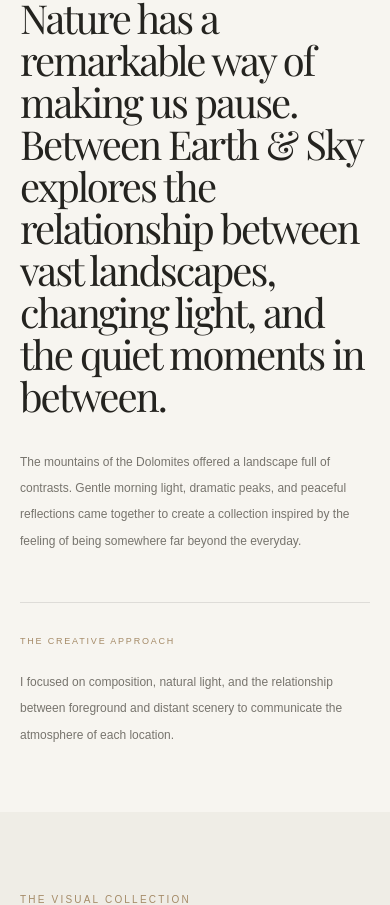
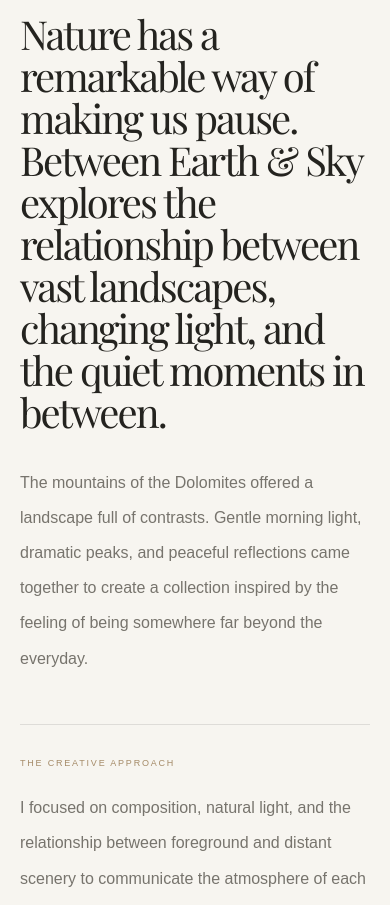
Before and after one commit to shakib-mia/photographer-portfolio, a Next.js app: page /portfolio/between-earth-and-sky in a window 390 px wide. Shown: the part 1087-1992 px from the top of the page. Built offline with nearby package versions, Linux system fonts and the light colour scheme; a web font is replaced by a local one.

Commit message:
lenis added

```diff
--- a/app/about/page.tsx
+++ b/app/about/page.tsx
@@ -63,7 +63,7 @@ export default function AboutPage() {
 									</span>
 								</h1>
 
-								<p className="max-w-[320px] text-[12px] leading-loose text-[#77746d] lg:pb-3">
+								<p className="max-w-[320px] leading-loose text-[#77746d] lg:pb-3">
 									A little about the perspective, passion, and
 									creative philosophy behind every photograph.
 								</p>
@@ -229,7 +229,7 @@ export default function AboutPage() {
 								</span>
 							</h2>
 
-							<p className="mx-auto mt-7 max-w-112.5 text-[12px] leading-loose text-[#77746d]">
+							<p className="mx-auto mt-7 max-w-112.5 leading-loose text-[#77746d]">
 								Great photography is not just about the perfect
 								frame. It is about the intention, connection,
 								and emotion behind it.
@@ -273,7 +273,7 @@ export default function AboutPage() {
 											{item.title}
 										</h3>
 
-										<p className="mt-4 max-w-87.5 text-[12px] leading-loose text-[#77746d]">
+										<p className="mt-4 max-w-87.5 leading-loose text-[#77746d]">
 											{item.description}
 										</p>
 									</motion.div>
@@ -329,7 +329,7 @@ export default function AboutPage() {
 								</span>
 							</h2>
 
-							<p className="mt-9 max-w-115 text-[12px] leading-loose text-white/50">
+							<p className="mt-9 max-w-115 leading-loose text-white/50">
 								From the first conversation to the final
 								photograph, every step is guided by care and
 								creative intention. I value collaboration,
@@ -371,7 +371,7 @@ export default function AboutPage() {
 							</span>
 						</h2>
 
-						<p className="mx-auto mt-8 max-w-100 text-[12px] leading-loose text-[#77746d]">
+						<p className="mx-auto mt-8 max-w-100 leading-loose text-[#77746d]">
 							Have an idea, a special occasion, or simply want to
 							create something beautiful? {"Let's"} talk.
 						</p>
--- a/app/globals.css
+++ b/app/globals.css
@@ -1,4 +1,17 @@
 @import "tailwindcss";
+
+/* Hide Scrollbar */
+html {
+	scrollbar-width: none;
+	-ms-overflow-style: none;
+}
+
+html::-webkit-scrollbar,
+body::-webkit-scrollbar {
+	display: none;
+	width: 0;
+	height: 0;
+}
 
 :root {
 	--background: #f7f5f0;
@@ -70,3 +83,25 @@ img {
 		transition-duration: 0.01ms !important;
 	}
 }
+
+/* Lenis Smooth Scroll */
+html.lenis,
+html.lenis body {
+	height: auto;
+}
+
+.lenis.lenis-smooth {
+	scroll-behavior: auto !important;
+}
+
+.lenis.lenis-smooth [data-lenis-prevent] {
+	overscroll-behavior: contain;
+}
+
+.lenis.lenis-stopped {
+	overflow: hidden;
+}
+
+.lenis.lenis-smooth iframe {
+	pointer-events: none;
+}
--- a/app/layout.tsx
+++ b/app/layout.tsx
@@ -3,6 +3,7 @@ import { Inter, Playfair_Display } from "next/font/google";
 import "./globals.css";
 import Navbar from "./src/components/layout/Navbar";
 import Footer from "./src/components/layout/Footer";
+import SmoothScroll from "./src/components/providers/SmoothScroll";
 
 const inter = Inter({
 	variable: "--font-inter",
@@ -33,9 +34,11 @@ export default function RootLayout({
 	return (
 		<html lang="en">
 			<body className={`${inter.variable} ${playfair.variable}`}>
-				<Navbar />
-				{children}
-				<Footer />
+				<SmoothScroll>
+					<Navbar />
+					{children}
+					<Footer />
+				</SmoothScroll>
 			</body>
 		</html>
 	);
--- a/app/portfolio/[slug]/page.tsx
+++ b/app/portfolio/[slug]/page.tsx
@@ -245,7 +245,7 @@ export default async function ProjectDetailPage({
 								</h1>
 							</div>
 
-							<p className="max-w-87.5 text-[12px] leading-loose text-[#77746d] lg:pb-2">
+							<p className="max-w-87.5 leading-loose text-[#77746d] lg:pb-2">
 								{project.description}
 							</p>
 						</div>
@@ -315,7 +315,7 @@ export default async function ProjectDetailPage({
 								{project.introduction}
 							</h2>
 
-							<p className="mt-8 max-w-175 text-[12px] leading-[2.2] text-[#77746d]">
+							<p className="mt-8 max-w-175 leading-[2.2] text-[#77746d]">
 								{project.story}
 							</p>
 
@@ -324,7 +324,7 @@ export default async function ProjectDetailPage({
 									The creative approach
 								</p>
 
-								<p className="mt-5 max-w-175 text-[12px] leading-[2.2] text-[#77746d]">
+								<p className="mt-5 max-w-175 leading-[2.2] text-[#77746d]">
 									{project.approach}
 								</p>
 							</div>
@@ -472,7 +472,7 @@ export default async function ProjectDetailPage({
 							</span>
 						</h2>
 
-						<p className="mx-auto mt-8 max-w-100 text-[12px] leading-loose text-white/50">
+						<p className="mx-auto mt-8 max-w-100 leading-loose text-white/50">
 							Every great photograph begins with a conversation.
 							Tell me what you have in mind.
 						</p>
--- a/app/portfolio/page.tsx
+++ b/app/portfolio/page.tsx
@@ -148,7 +148,7 @@ export default function PortfolioPage() {
 								</h1>
 
 								<div className="max-w-[320px] lg:pb-3">
-									<p className="text-[12px] leading-loose text-[#77746d]">
+									<p className=" leading-loose text-[#77746d]">
 										A curated collection of moments,
 										emotions, and stories captured through
 										my lens. Each frame holds a memory worth
@@ -328,7 +328,7 @@ export default function PortfolioPage() {
 							</span>
 						</h2>
 
-						<p className="mx-auto mt-8 max-w-100 text-[12px] leading-loose text-[#77746d]">
+						<p className="mx-auto mt-8 max-w-100 leading-loose text-[#77746d]">
 							Have a story worth capturing? I would love to hear
 							about it and bring your vision to life.
 						</p>
--- a/app/src/components/layout/Footer.tsx
+++ b/app/src/components/layout/Footer.tsx
@@ -64,7 +64,7 @@ export default function Footer() {
 							</span>
 						</Link>
 
-						<p className="mt-7 text-[12px] leading-loose text-white/45">
+						<p className="mt-7 leading-loose text-white/45">
 							Creating timeless visual stories through light,
 							emotion, and thoughtful artistic expression.
 						</p>
@@ -100,7 +100,7 @@ export default function Footer() {
 								<li key={item.label}>
 									<Link
 										href={item.href}
-										className="group inline-flex items-center gap-2 text-[12px] text-white/55 transition-colors duration-300 hover:text-white"
+										className="group inline-flex items-center gap-2 text-white/55 transition-colors duration-300 hover:text-white"
 									>
 										{item.label}
 										<ArrowUpRight
@@ -124,7 +124,7 @@ export default function Footer() {
 								<li key={service.label}>
 									<Link
 										href={service.href}
-										className="text-[12px] text-white/55 transition-colors duration-300 hover:text-white"
+										className=" text-white/55 transition-colors duration-300 hover:text-white"
 									>
 										{service.label}
 									</Link>
@@ -139,7 +139,7 @@ export default function Footer() {
 							Get in touch
 						</h3>
 
-						<p className="max-w-58.75 text-[12px] leading-loose text-white/45">
+						<p className="max-w-58.75 leading-loose text-white/45">
 							Have a story in mind? {"Let's"} create something
 							meaningful together.
 						</p>
--- a/app/src/components/layout/Navbar.tsx
+++ b/app/src/components/layout/Navbar.tsx
@@ -59,7 +59,7 @@ export default function Navbar() {
 						<Link
 							key={link.href}
 							href={link.href}
-							className="group relative py-2 text-[12px] tracking-[0.04em] text-[#68655f] transition-colors duration-300 hover:text-[#24231f]"
+							className="group relative py-2 tracking-[0.04em] text-[#68655f] transition-colors duration-300 hover:text-[#24231f]"
 						>
 							{link.label}
 
--- /dev/null
+++ b/app/src/components/providers/SmoothScroll.tsx
@@ -0,0 +1,25 @@
+"use client";
+
+import { ReactLenis } from "lenis/react";
+import type { ReactNode } from "react";
+
+type SmoothScrollProps = {
+	children: ReactNode;
+};
+
+export default function SmoothScroll({ children }: SmoothScrollProps) {
+	return (
+		<ReactLenis
+			root
+			options={{
+				duration: 1.2,
+				easing: (t) => Math.min(1, 1.001 - Math.pow(2, -10 * t)),
+				smoothWheel: true,
+				wheelMultiplier: 1,
+				touchMultiplier: 1.5,
+			}}
+		>
+			{children}
+		</ReactLenis>
+	);
+}
--- a/app/src/components/sections/ContactCTA.tsx
+++ b/app/src/components/sections/ContactCTA.tsx
@@ -35,7 +35,7 @@ export default function ContactCTA() {
 						</span>
 					</h2>
 
-					<p className="mx-auto mt-9 max-w-107.5 text-[12px] leading-loose text-[#77746d] sm:text-[13px]">
+					<p className="mx-auto mt-9 max-w-107.5 leading-loose text-[#77746d] sm:text-[13px]">
 						Whether you are planning a celebration, dreaming of a
 						portrait session, or have a creative project in mind, I
 						would love to hear about it.
--- a/app/src/components/sections/ServicesPreview.tsx
+++ b/app/src/components/sections/ServicesPreview.tsx
@@ -165,7 +165,7 @@ export default function ServicesPreview() {
 										/>
 									</div>
 
-									<p className="mt-4 max-w-107.5 text-[12px] leading-[1.9] text-[#77746d]">
+									<p className="mt-4 max-w-107.5 leading-[1.9] text-[#77746d]">
 										{service.description}
 									</p>
 								</div>
--- a/app/src/components/sections/Testimonials.tsx
+++ b/app/src/components/sections/Testimonials.tsx
@@ -86,7 +86,7 @@ export default function Testimonials() {
 								</span>
 							</h2>
 
-							<p className="mt-7 max-w-72.5 text-[12px] leading-loose text-white/50">
+							<p className="mt-7 max-w-72.5 leading-loose text-white/50">
 								The most meaningful part of this journey is
 								knowing that the photographs become a part of
 								someone&apos;s life and memories.
--- a/package.json
+++ b/package.json
@@ -9,6 +9,7 @@
     "lint": "eslint"
   },
   "dependencies": {
+    "lenis": "^1.3.27",
     "lucide-react": "^1.66.0",
     "motion": "^14.9.0",
     "next": "16.4.3",
```
Also changed, not shown: 1 other file (tests, documents, lock files or other folders).
